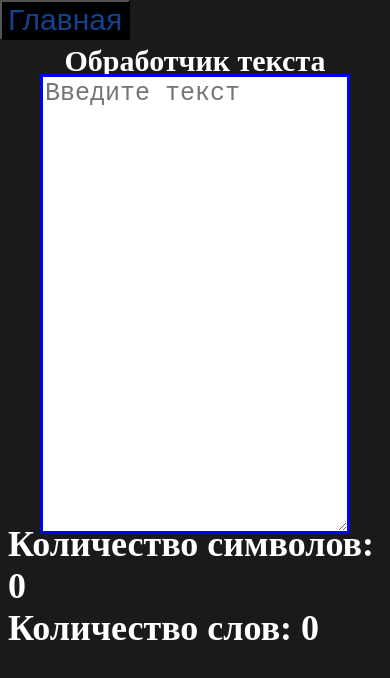
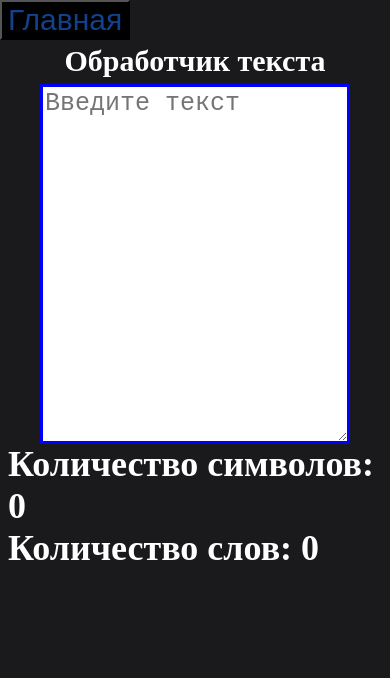
Before and after one commit to Miroshkin0207/textHandler, a plain HTML site: page index.html in a window 390 px wide. Drawn offline with Linux system fonts and the light colour scheme.

Commit message:
Add files via upload

```diff
--- a/style.css
+++ b/style.css
@@ -72,9 +72,10 @@ textarea {
 
     textarea {
         width: 300px;
-        height: 450px;
+        height: 350px;
         margin-left: auto;
-        margin-right: auto
+        margin-right: auto;
+        margin: 10px
     }
 
     .stats {
```
